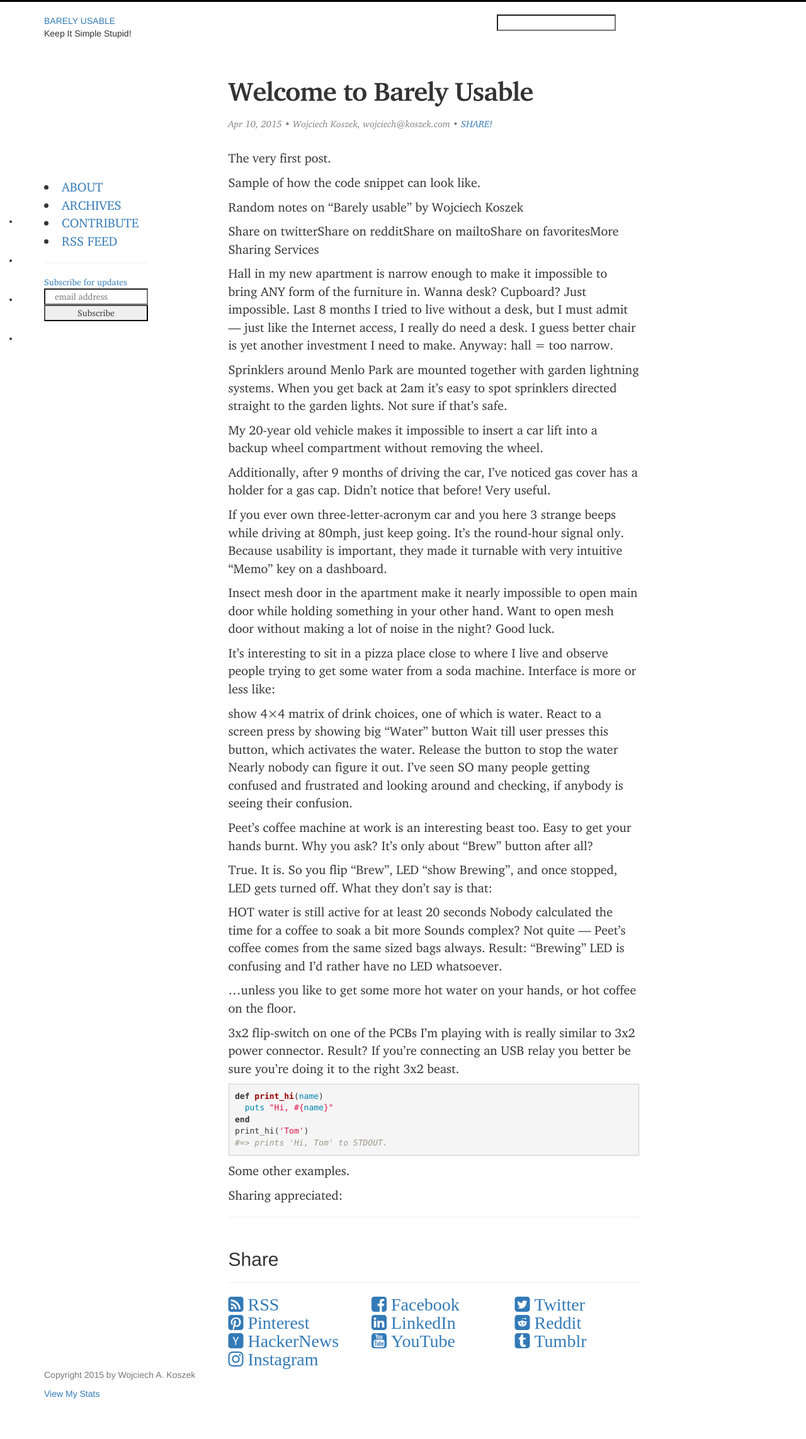
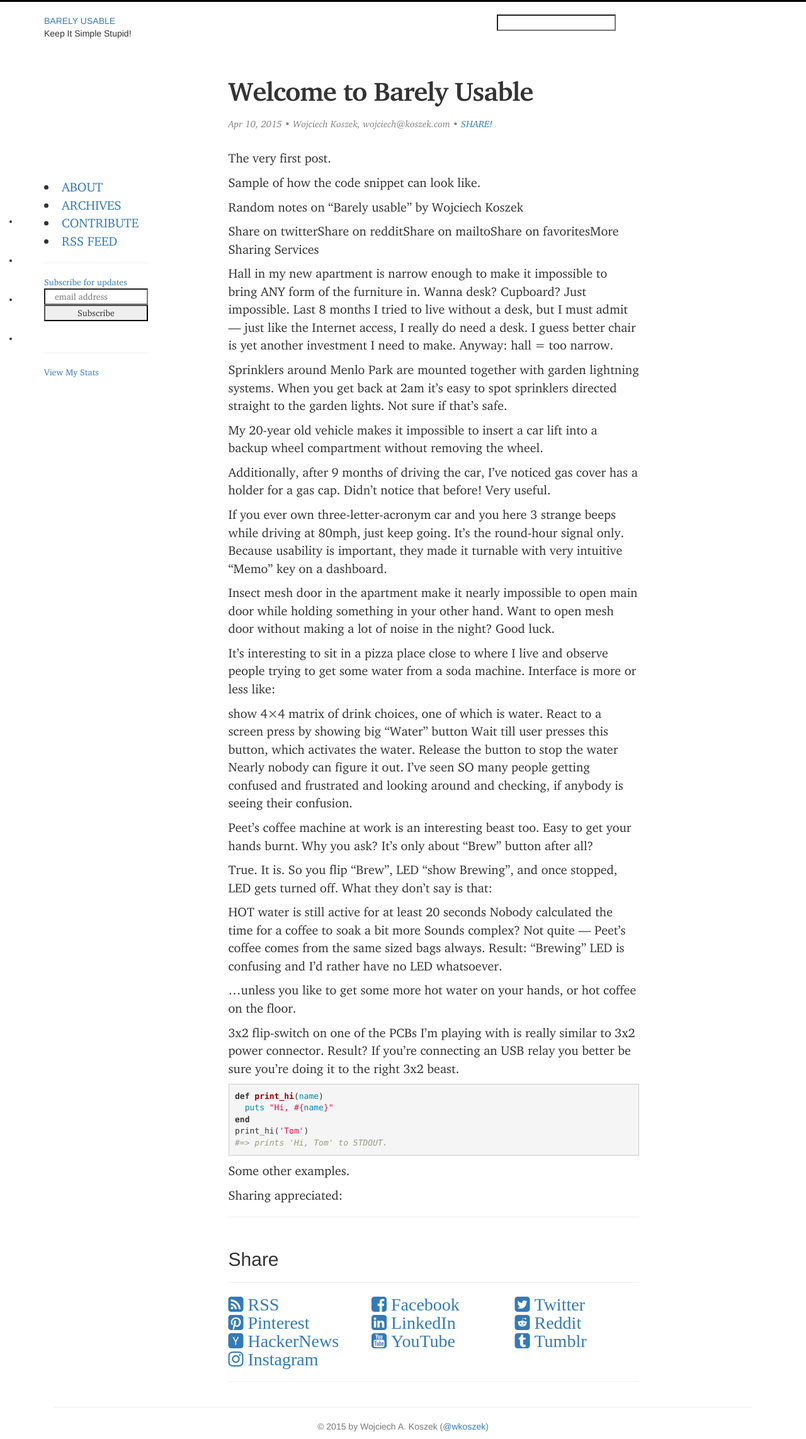
Before and after one commit to wkoszek/barelyusable, a Jekyll site: the page built from _posts/2015-04-10-foreword.md, in a window 1280 px wide. Shown: the whole page at 63% size. Built offline with Jekyll 4.4.1, drawn with Linux system fonts in a browser that asks for light colours; nearby versions of some CDN libraries; comment, search, counter and statistics services are not loaded; before the commit the page ends 2223 px from its top, so only the background shows below that.

Commit message:
Bring Stats/sharing cleanup.
Move the stats counter on the left panel.
Move stats to a separate file
Center the copyright.
Fix the sharing hierarchy and add <HR>
Add some stylesheet magic for stats counter.

```diff
--- a/_includes/footer.html
+++ b/_includes/footer.html
@@ -1,27 +1,15 @@
 <footer class="footer">
 	<div class="container">
-		<p class="text-muted">
-			Copyright 2015 by Wojciech A. Koszek
-		</p>
+		<div class="col-lg-12">
+			<center>
+			<hr>
 
-		<!-- Start of StatCounter Code for Default Guide -->
-		<script type="text/javascript">
-		var sc_project=10385807;
-		var sc_invisible=0;
-		var sc_security="9e99c119";
-		var sc_text=5;
-		var scJsHost = (("https:" == document.location.protocol) ?
-		"https://secure." : "http://www.");
-		document.write("<sc"+"ript type='text/javascript' src='" +
-		scJsHost+
-		"statcounter.com/counter/counter.js'></"+"script>");
-		</script>
-		<noscript><div class="statcounter"><a title="hit counter"
-		href="http://statcounter.com/free-hit-counter/"
-		target="_blank"><img class="statcounter"
-		src="http://c.statcounter.com/10385807/0/9e99c119/0/"
-		alt="hit counter"></a></div></noscript>
-		<!-- End of StatCounter Code for Default Guide -->
-		<a href="http://statcounter.com/p10385807/?guest=1">View My Stats</a>
+			<p class="text-muted">
+				&copy; 2015 by Wojciech A. Koszek
+				(<a href="https://twitter.com/wkoszek">@wkoszek</a>)
+			</p>
+
+			</center>
+		</div>
 	</div>
 </footer>
--- a/_includes/social.html
+++ b/_includes/social.html
@@ -1,8 +1,4 @@
 <div class="row">
-	<div class="col-lg-12">
-		<h2>Share</h2>
-		<hr>
-	</div>
 	<div class="col-lg-4">
 		<a href="{{ "/feed.xml" | prepend: site.baseurl }}">
 			<i class="fa fa-rss-square fa-2x">&nbsp;RSS</i>
--- /dev/null
+++ b/_includes/stats.html
@@ -0,0 +1,19 @@
+<!-- Start of StatCounter Code for Default Guide -->
+<script type="text/javascript">
+var sc_project=10385807;
+var sc_invisible=0;
+var sc_security="9e99c119";
+var sc_text=5;
+var scJsHost = (("https:" == document.location.protocol) ?
+"https://secure." : "http://www.");
+document.write("<sc"+"ript type='text/javascript' src='" +
+scJsHost+
+"statcounter.com/counter/counter.js'></"+"script>");
+</script>
+<noscript><div class="statcounter"><a title="hit counter"
+href="http://statcounter.com/free-hit-counter/"
+target="_blank"><img class="statcounter"
+src="http://c.statcounter.com/10385807/0/9e99c119/0/"
+alt="hit counter"></a></div></noscript>
+<!-- End of StatCounter Code for Default Guide -->
+<a href="http://statcounter.com/p10385807/?guest=1">View My Stats</a>
--- a/_layouts/default.html
+++ b/_layouts/default.html
@@ -19,6 +19,10 @@
 							{% include menu.html %}
 							<hr>
 							{% include mailchimp.html %}
+						</div>
+						<div class="col-md-12 statcounter">
+							<hr>
+							{% include stats.html %}
 						</div>
 					</div>
 				</div>				<!-- /left -->
--- a/_layouts/post.html
+++ b/_layouts/post.html
@@ -25,6 +25,9 @@ layout: default
 		<hr>
 	</article>
 </div>
-<div class="col-md-12">
+<div class="col-md-12 content">
+	<h2>Share</h2>
+	<hr>
 	{% include social.html %}
+	<hr>
 </div>
--- a/_sass/_layout.scss
+++ b/_sass/_layout.scss
@@ -242,7 +242,7 @@
 div.menu {
 	font-family: "charterregular";
 }
-.subscribe, .sr-only {
+.subscribe, .sr-only, .statcounter {
 	font-size: 14px;
 }
 .mc-embedded-subscribe {
```
